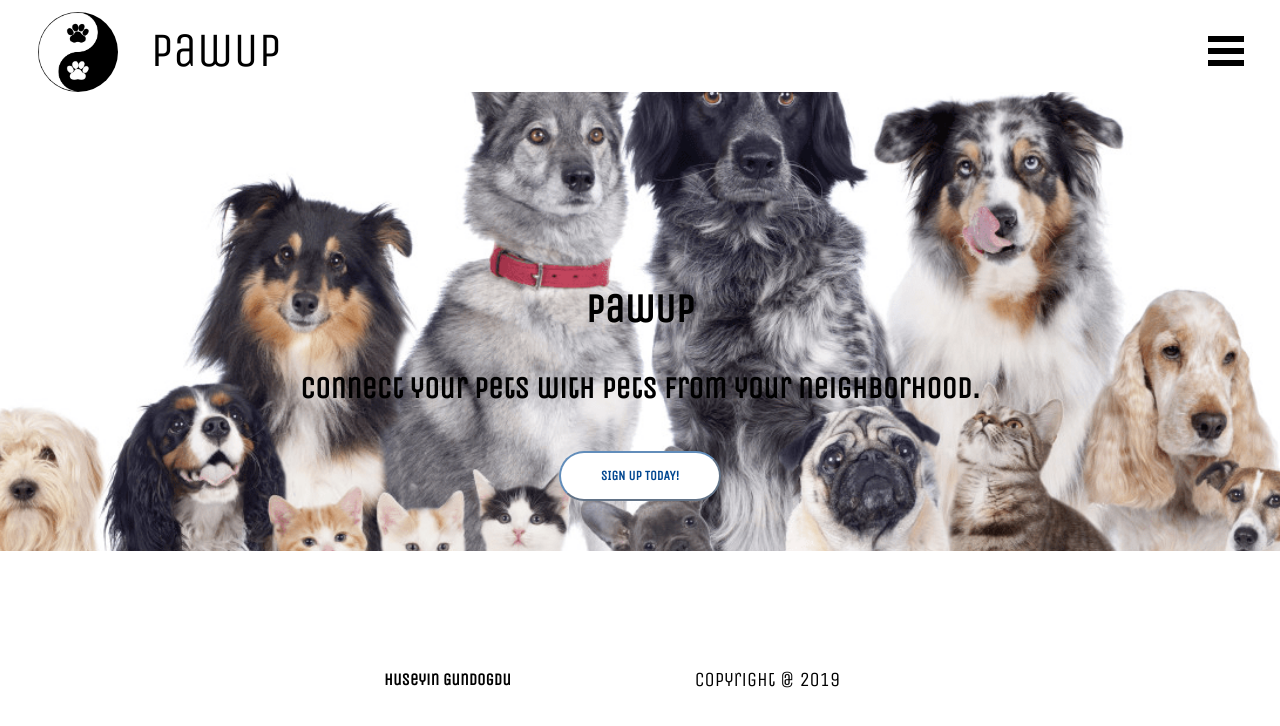
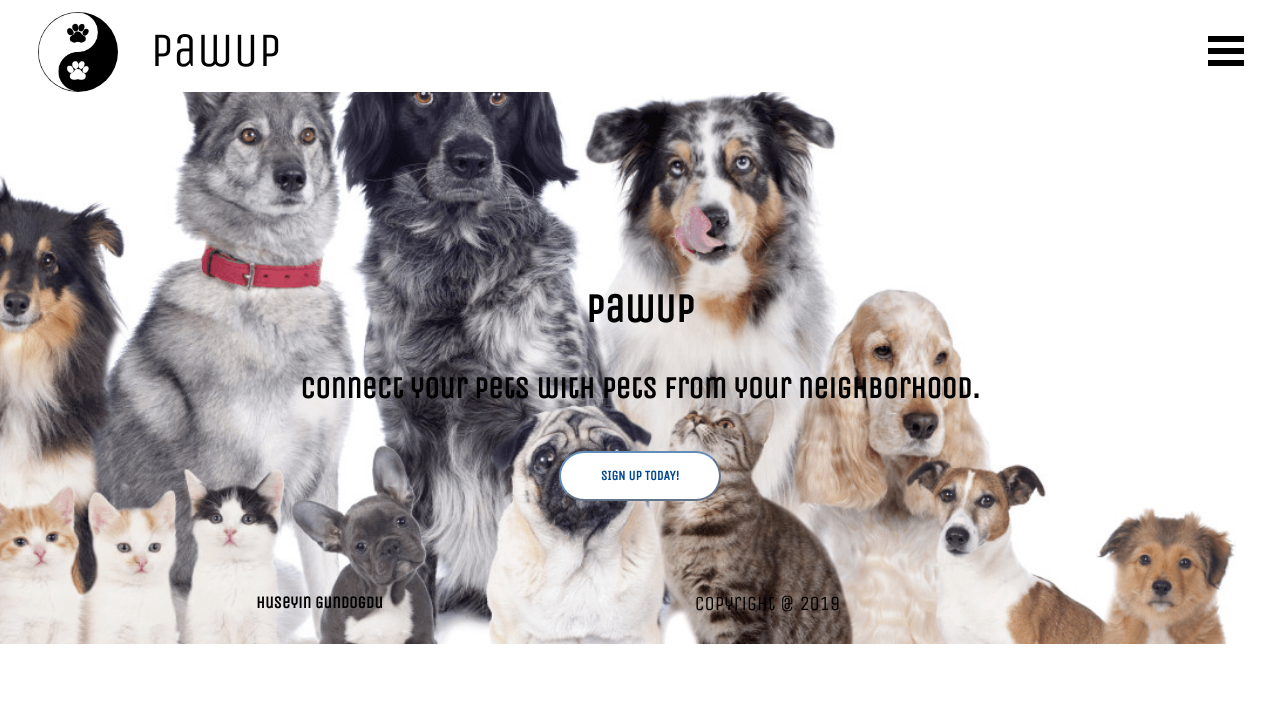
Before and after one commit to hgundogdu53/pawUp-clientside, a React (Create React App) app: page / in a window 1280 px wide. Shown: the top 726 px of the page. Built offline with nearby package versions, Linux system fonts and the light colour scheme; no server answers; what webfontloader would draw is missing.

Commit message:
heroku url added

```diff
--- a/src/components/LandingPage/LandingPage.css
+++ b/src/components/LandingPage/LandingPage.css
@@ -63,7 +63,7 @@ body {
     background-image: url('../../images/background.png');
     background-repeat: no-repeat;
     background-attachment: fixed;
-    background-position: center center;
+    background-position: top right;
     -webkit-background-size: cover;
     -moz-background-size: cover;
     -o-background-size: cover;
@@ -101,9 +101,9 @@ body {
     display: flex;
     flex-direction: row;
     align-items: center;
-    padding-left: 30%;
-    padding-right: 20%;
-    padding-top: 7%;
+    padding-left: 20%;
+    padding-right: 10%;
+    padding-top: 1%;
 
 
 }
--- a/src/components/LandingPage/LandingPage.js
+++ b/src/components/LandingPage/LandingPage.js
@@ -15,11 +15,11 @@ function LandingPage(props) {
                 <section className='desc-section'>
                     {/* <Spotlight /> */}
                 </section>
+                <footer className="footer">
+                    <h5>Huseyin Gundogdu</h5>
+                    <p>Copyright @ 2019</p>
+                </footer>
             </main>
-            <footer className="footer">
-                <h5>Huseyin Gundogdu</h5>
-                <p>Copyright @ 2019</p>
-            </footer>
         </>
     )
 }
--- a/src/config.js
+++ b/src/config.js
@@ -1,6 +1,6 @@
 export default {
     API_BASE_URL: process.env.API_BASE_URL,
     TOKEN_KEY: process.env.TOKEN_KEY,
-    API_ENDPOINT: 'http://localhost:8000/api'
+    API_ENDPOINT: 'https://fierce-tor-48814.herokuapp.com/api' || 'http://localhost:8000/api'
 
 }
```
Also changed, not shown: 14 other files (tests, documents, lock files or other folders).
